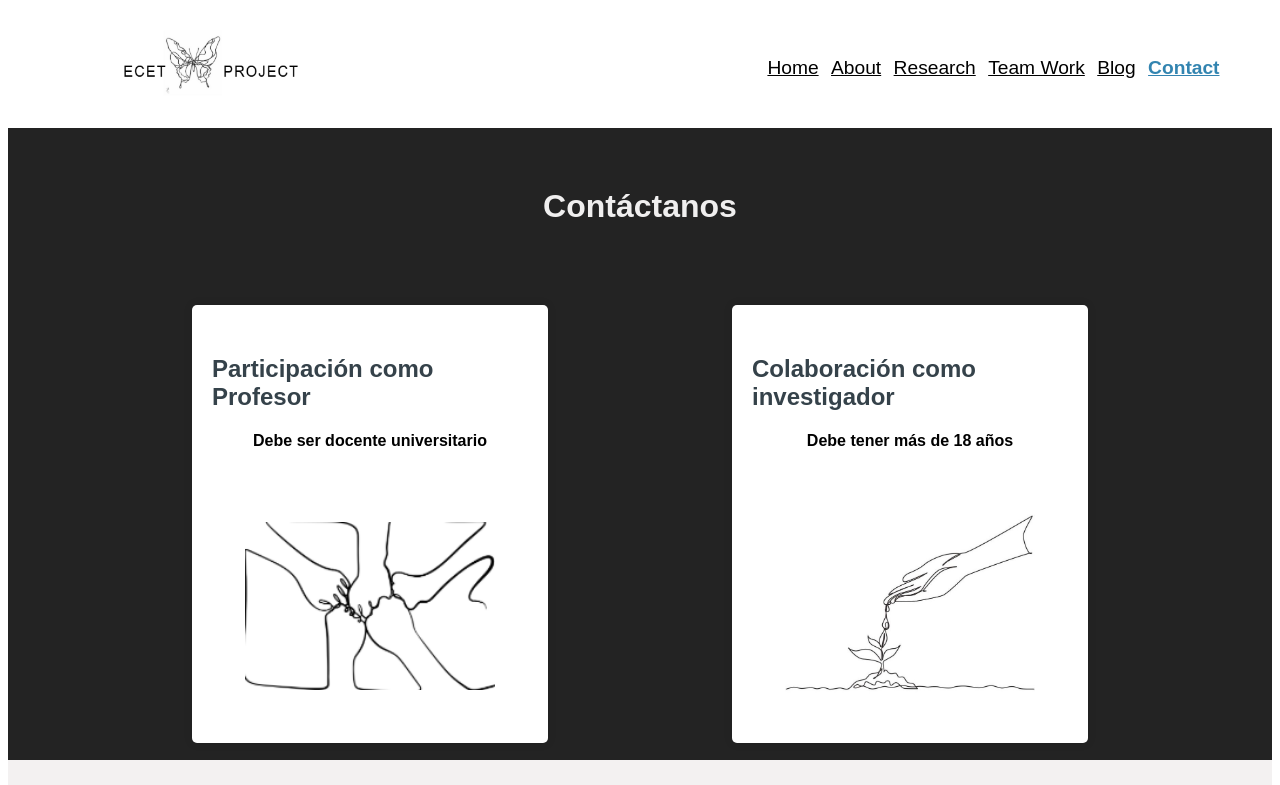
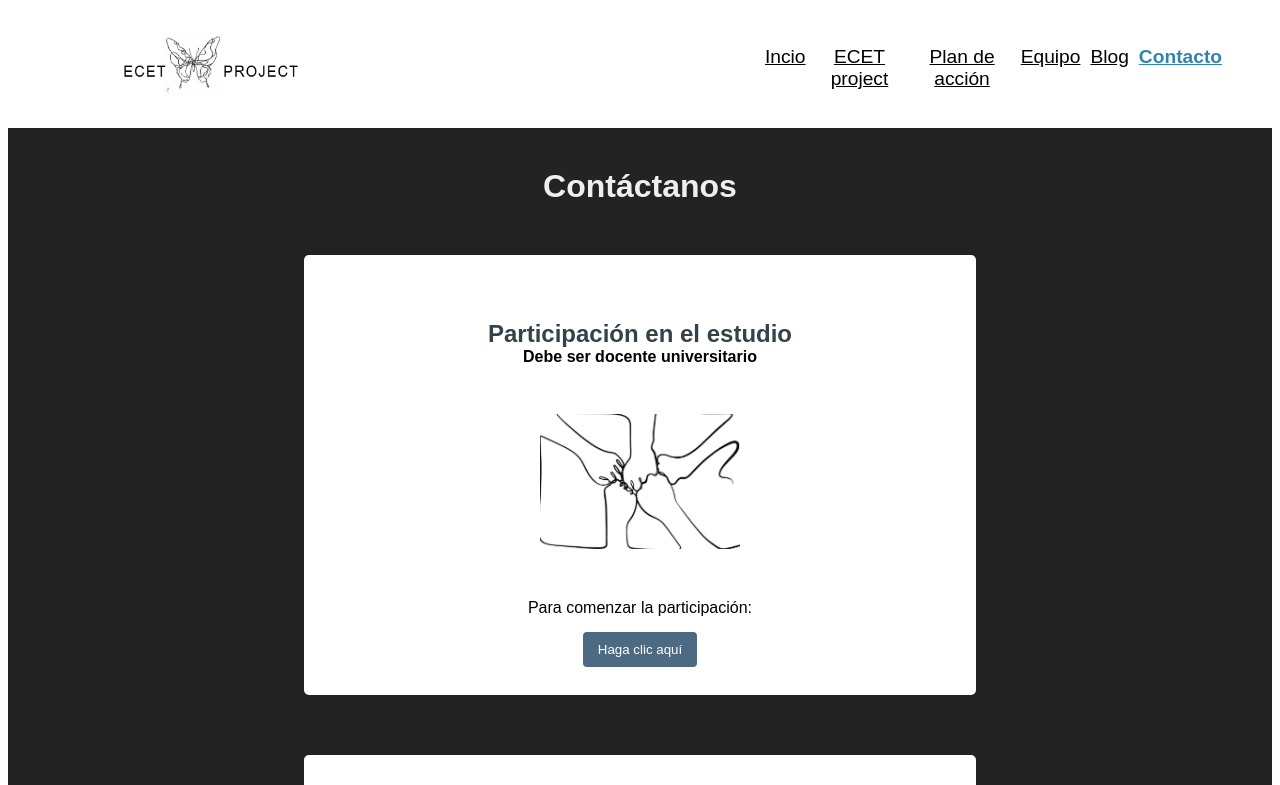
Before and after one commit to paula-munoz-teno/ECET, an Angular app: page /contact in a window 1280 px wide. Shown: the top 785 px of the page. Built offline with nearby package versions, Linux system fonts and the light colour scheme.

Commit message:
subida de archivos

```diff
--- a/src/app/components/header/header.component.html
+++ b/src/app/components/header/header.component.html
@@ -2,12 +2,12 @@
     <img id="logo" src="assets/img/logomari.png">
     <h1 id="title">My Books</h1>
     <div class="menu">
-        <a routerLink="home" routerLinkActive="active-link">Home</a>
-        <a routerLink="about" routerLinkActive="active-link">About</a>
-        <a routerLink="research" routerLinkActive="active-link">Research</a>
-        <a routerLink="teamWork" routerLinkActive="active-link">Team Work</a>
+        <a routerLink="home" routerLinkActive="active-link">Incio</a>
+        <a routerLink="about" routerLinkActive="active-link">ECET project</a>
+        <a routerLink="research" routerLinkActive="active-link">Plan de acción</a>
+        <a routerLink="teamWork" routerLinkActive="active-link">Equipo</a>
         <a routerLink="blog" routerLinkActive="active-link">Blog</a>
-        <a routerLink="contact" routerLinkActive="active-link">Contact</a>
+        <a routerLink="contact" routerLinkActive="active-link">Contacto</a>
 
     </div>
 </div>
--- a/src/app/pages/about/about.component.css
+++ b/src/app/pages/about/about.component.css
@@ -76,6 +76,15 @@ h2 {
     text-align: center; /* Centra el texto */
     margin: 0; /* Elimina márgenes que podrían causar saltos */
 }
+
+h3 {
+    color: rgba(202, 244, 250, 0.678);
+    width: 38%; /* Mantiene el ancho */
+    text-align: center; /* Centra el texto */
+    margin-top: 70px;
+    margin-bottom: 0;
+}
+
 
 
 
@@ -478,6 +487,13 @@ button:hover {
 }
 
 @media (max-width: 2500px) {
+
+    .padre {
+        width: 100%;
+        height: 100vh;
+        display: flex;
+        flex-direction: row;
+    }
     .card-container {
         display: flex; /* Usa flexbox para las tarjetas */
         justify-content: space-evenly; /* Espacio entre las tarjetas */
--- a/src/app/pages/blog/blog.component.css
+++ b/src/app/pages/blog/blog.component.css
@@ -4,7 +4,7 @@ body {
 
 .padre {
     width: 100%;
-    height:79vh;
+    height:75vh;
     display: flex;
     flex-direction: row;
 }
@@ -20,6 +20,7 @@ body {
     justify-content: left;
     align-items: center;
     padding: 0px 0px 40px 0px;
+    /* border: 2px solid yellow; */
 }
 
 h1 {
@@ -28,25 +29,9 @@ h1 {
     margin-bottom: 60px;
 }
 
-#isi #ecet{
-    width: 400px;
 
-}
-
-.card{
-    /* border:2px solid red; */
-    width:450px;
-    height: 550px;
-    background-color: white;
-    border-radius: 8px;
-    display: flex;
-    flex-direction: column;
-    justify-content: center;
-    align-items: center;
-
-}
 .hijo2 {
-    height: 60%;
+    height: 50%;
     /* border: 2px solid red; */
     /* background-color: #f0eded; */
     border-radius: 15px;
@@ -58,6 +43,27 @@ h1 {
     padding: 0px 0px 40px 0px;
     margin-top: 60px;
 }
+
+#isi #ecet{
+    width: 400px;
+
+}
+
+
+
+.card{
+    /* border:2px solid red; */
+    width:450px;
+    height: auto;
+    background-color: white;
+    border-radius: 8px;
+    display: flex;
+    flex-direction: column;
+    justify-content: center;
+    align-items: center;
+
+}
+
 
 .container {
     position: relative;
@@ -137,17 +143,22 @@ h3{
 
 
 
-@media (max-width: 1300px) {
+@media (max-width: 1800px) {
+
+
     .padre {
-        height: auto; /* Permite que la altura se ajuste automáticamente */
+        height: 100%; /* Permite que la altura se ajuste automáticamente */
         flex-direction: column; /* Cambia la dirección del flex a columna */
         margin-top: 10px; /* Ajusta el margen superior */
     }
 
+
+
     .hijo {
-        width: 90%; /* Ajusta el ancho de los hijos */
+        width: 100%; /* Ajusta el ancho de los hijos */
         padding: 20px; /* Agrega un poco de padding */
         align-items: center; /* Centra los elementos dentro de hijo */
+        /* border: 2px solid red; */
     }
 
     h1 {
@@ -163,7 +174,7 @@ h3{
     }
 
     .card {
-        width: 90%; /* Ajusta el ancho de las tarjetas */
+        width: 60%; /* Ajusta el ancho de las tarjetas */
         height: auto; /* Permite que la altura se ajuste automáticamente */
         margin: 10px auto; /* Agrega margen vertical entre tarjetas y centra */
     }
@@ -172,10 +183,11 @@ h3{
         flex-direction: column; /* Cambia la dirección del flex a columna */
         align-items: center; /* Centra los elementos */
         margin-top: 30px; /* Reduce el margen superior */
+        background-color: 2px solid yellow;
     }
 
     .image-container {
-        width: 90%; /* Ajusta el ancho de la imagen */
+        width: 70%; /* Ajusta el ancho de la imagen */
         margin: 0 auto; /* Centra el contenedor de la imagen */
     }
 
--- a/src/app/pages/contact/contact.component.css
+++ b/src/app/pages/contact/contact.component.css
@@ -9,7 +9,7 @@ body {
 
 .padre {
     width: 100%;
-    height: 79vh;
+    height: 75vh;
     display: flex;
     flex-direction: row;
 }
@@ -32,14 +32,10 @@ body {
     width: 100%;
     margin: auto;
     overflow: hidden;
+
 }
 
-header {
-    background-color: rgb(0, 255, 187); /* Color de fondo del botón */
-    color: black;
-    padding: 20px 0;
-    text-align: center;
-}
+
 
 .social-links {
     margin: 10px 0;
@@ -57,25 +53,26 @@ header {
     flex-direction: row;
     justify-content: space-evenly;
     align-items: stretch; /* Cambiado a stretch para que los formularios tengan la misma altura */
+    align-items: center;
     width: 100%;
     height: 70%;
-    padding-top: 40px;
+    padding-top: 0px;
 }
 
 .form-section {
     /* border: 2px solid red; */
     background: #ffffff;
     width: 25%;
-    padding: 20px;
+    padding: 10px 20px 10px 20px;
     margin: 10px 0;
     border-radius: 5px;
     box-shadow: 0 0 10px rgba(0, 0, 0, 0.1);
     display: flex;
     flex-direction: column;
-    /* justify-content: center; */
+    justify-content: space-around;
      /* Cambiado a space-between para alinear los elementos */
     align-items: center;
-    height: 90%;
+    height: 400px;
 
 }
 
@@ -97,18 +94,21 @@ h1 {
 h2 {
     color: #35424a;
     margin: 0; /* Asegúrate de que no haya margen que afecte la alineación */
-    padding-top: 30px;
+    /* border: 2px solid red; */
+    text-align: center;
+    margin-bottom: 0px;
 }
 
 h4{
     /* border: 2px solid red; */
+    margin-top: 0px;
     margin-bottom: 20px;
 }
 
 
 label {
     display: block;
-    margin: 10px 0 5px;
+    margin: 0px 0 5px;
 }
 
 input[type="text"],
@@ -116,19 +116,19 @@ input[type="email"],
 textarea {
     width: 90%; /* Aumenta el ancho a 90% o 100% según sea necesario */
     padding: 10px;
-    margin-bottom: 10px;
+    margin-bottom: 5px;
     border: 1px solid #ccc;
     border-radius: 4px;
 }
 
 .button-container {
-    /* border: 2px solid rgb(47, 255, 116); */
-    height: 200px;
+    /* border: 5px solid rgb(47, 255, 116); */
+    height: 150px;
     display: flex;
     flex-direction: column; /* Alinea el enlace y el botón verticalmente */
     align-items: center; /* Centra el contenido */
     justify-content: center;
-    margin-top: 80px; /* Espacio entre el enlace y el botón */
+    margin-top: 70px; /* Espacio entre el enlace y el botón */
     margin-bottom: 25px;
 }
 
@@ -141,7 +141,7 @@ button {
     cursor: pointer;
     border-radius: 4px;
     width: 150px; /* Ancho fijo para todos los botones */
-    margin: 10px 0; /* Margen vertical para separación */
+    margin: 10px 0px 90px 0px; /* Margen vertical para separación */
 }
 
 
@@ -151,13 +151,13 @@ button:hover {
 }
 
 #coop {
-    width: 250px;
-    margin-top: 70px;
+    width: 200px;
+    margin-top: 30px;
     margin-bottom: 0px;
 }
 
 #participation {
-    margin-top: 80px;
+    margin-top: 50px;
 }
 
 .but {
@@ -175,24 +175,60 @@ button:hover {
 
 
 
-/* Media Queries para ajustar el tamaño de las tarjetas */
-@media (max-width: 1200px) {
+/* Media Query para pantallas con un ancho máximo de 1300px */
+@media (max-width: 1300px) {
+
+
+.padre {
+    width: 100%;
+    height: 100%;
+    display: flex;
+    flex-direction: row;
+}
+
+.hijo {
+    background-color: rgb(6, 70, 109);
+    background-color: black;
+    background-color: rgb(35, 35, 35);
+    height: 100%;
+    width: 100%;
+    display: flex;
+    flex-direction: column;
+    justify-content: left;
+    align-items: center;
+    padding: 0px 0px 40px 0px;
+    /* border:2px solid orange; */
+}
+
+    .hijo2 {
+        /* border: 2px solid green; */
+        flex-direction: column; /* Cambia la dirección a columna para apilar las tarjetas verticalmente */
+        align-items: center; /* Centra las tarjetas horizontalmente */
+        height: 100%; /* Permite que la altura se ajuste automáticamente */
+        justify-content: center; /* Centra verticalmente las tarjetas en el contenedor */
+    }
+
     .form-section {
-        width: 40%; /* Aumenta el ancho de las secciones de formulario en pantallas medianas */
-        height: auto; /* Ajusta la altura automáticamente */
+        width: 50%; /* Aumenta el ancho de las secciones de formulario para que ocupen más espacio */
+       height: 400px;
+        margin: 30px 0; /* Añade margen vertical entre las tarjetas */
+        padding: 20px; /* Añade padding interno a las tarjetas */
+        display: flex; /* Asegura que el contenido interno se pueda centrar */
+        flex-direction: column; /* Mantiene la dirección de los elementos internos en columna */
+        justify-content: center; /* Centra el contenido verticalmente */
+        align-items: center; /* Centra el contenido horizontalmente */
+        /* border: 2px solid red; */
+    }
+
+    h1 {
+        margin-top: 40px; /* Reduce el margen superior del h1 */
+        margin-bottom: 20px; /* Reduce el margen inferior del h1 */
+        text-align: center; /* Centra el texto del encabezado */
+    }
+
+    button {
+        width: 100%; /* Hace que los botones ocupen todo el ancho disponible */
+        margin: 10px 0; /* Ajusta el margen vertical */
+
     }
 }
-
-@media (max-width: 800px) {
-    .form-section {
-        width: 60%; /* Aumenta el ancho de las secciones de formulario en pantallas más pequeñas */
-        height: auto; /* Ajusta la altura automáticamente */
-    }
-}
-
-@media (max-width: 500px) {
-    .form-section {
-        width: 90%; /* Las secciones de formulario ocupan casi todo el ancho en móviles */
-        height: auto; /* Ajusta la altura automáticamente */
-    }
-}
--- a/src/app/pages/contact/contact.component.html
+++ b/src/app/pages/contact/contact.component.html
@@ -3,7 +3,7 @@
         <h1>Contáctanos</h1>
         <div class="hijo2">
             <section class="form-section">
-                <h2>Participación como Profesor</h2>
+                <h2>Participación en el estudio</h2>
                 <h4>Debe ser docente universitario</h4>
                 <form id="participate-form">
                     <div class="button-container" id="bc1">
@@ -17,7 +17,7 @@
             </section>
 
             <section class="form-section">
-                <h2>Colaboración como investigador</h2>
+                <h2>Colaboración de investigación</h2>
                 <h4>Debe tener más de 18 años</h4>
                 <form id="motivation-form">
                     <div class="button-container" id="bc1">
--- a/src/app/pages/home/home.component.css
+++ b/src/app/pages/home/home.component.css
@@ -7,7 +7,7 @@ body {
 
 .padre {
     width: 100%;
-    height: 100vh;
+    height: 75vh;
     display: flex;
     flex-direction: column; /* Cambiado a columna para evitar problemas de alineación */
     justify-content: center; /* Centra verticalmente */
@@ -31,12 +31,12 @@ body {
 h1 {
     color: white;
     text-align: center;
-    /* padding-top: 5px; */
+    margin-top: 20px;
 }
 
 h2 {
     color: rgba(231, 229, 229, 0.893);
-    width: 38%; /* Mantiene el ancho */
+    width: 40%; /* Mantiene el ancho */
     text-align: center; /* Centra el texto */
     margin: 0; /* Elimina márgenes que podrían causar saltos */
 }
@@ -55,9 +55,10 @@ h2 {
 .video-container {
     width: 50%; /* Ajusta el ancho según sea necesario */
     height: auto; /* Permite que el contenedor ajuste su altura automáticamente */
-    max-width: 800px; /* Ancho máximo */
+    max-width: 600px; /* Ancho máximo */
     overflow: hidden; /* Para que no se desborde el contenido */
-    margin-top: 120px; /* Espaciado superior para el video */
+    margin-top: 60px; /* Espaciado superior para el video */
+    margin-bottom: 30px;
 }
 
 video {
@@ -65,28 +66,60 @@ video {
     height: auto; /* Mantiene la proporción del vídeo */
 }
 
+
+h1 {
+    color: white;
+    text-align: center;
+    margin-top: 60px;
+}
+
+h2 {
+    /* border: solid 2px red; */
+    color: rgba(231, 229, 229, 0.893);
+    width: 70%; /* Mantiene el ancho */
+    text-align: center; /* Centra el texto */
+    margin: 0; /* Elimina márgenes que podrían causar saltos */
+}
+
+.video-container {
+    /* border: 2px solid lavender; */
+    width: 80%; /* Ajusta el ancho según sea necesario */
+    height: 40%; /* Permite que el contenedor ajuste su altura automáticamente */
+    margin-top: 3%; /* Espaciado superior para el video */
+    margin-top: 60px; /* Reduce el margen superior */
+    margin-bottom: 60px;
+}
+
+video {
+    width: 100%; /* El vídeo ocupará todo el ancho del contenedor */
+    height: 100%; /* Mantiene la proporción del vídeo */
+}
+
+
+
 @media (min-width: 1283px) and (max-width: 1500px) {
     .padre {
-        height: 73vh; /* Ajusta la altura para pantallas más grandes */
-        border:2px solid red;
+        height: 70vh; /* Ajusta la altura para pantallas más grandes */
+        /* border:2px solid red; */
     }
 
     .hijo {
         background-color: rgb(35, 35, 35);
         width: 100%;
-        height: 600px;
+        height: 100%;
         display: flex;
         flex-direction: column;
         justify-content: center;
         align-items: center;
-        /* border: 2px solid greenyellow;  */
+        /* border: 2px solid rgb(255, 47, 227);  */
         /* Añadido borde */
     }
 
     h1 {
         color: white;
         text-align: center;
-        font-size: xx-large;
+        font-size: x-large;
+        margin-top: 60px;
     }
 
     h2 {
@@ -95,14 +128,16 @@ video {
         width: 70%; /* Mantiene el ancho */
         text-align: center; /* Centra el texto */
         margin: 0; /* Elimina márgenes que podrían causar saltos */
-        font-size: x-large;
+        font-size: large;
     }
 
     .video-container {
         /* border: 2px solid lavender; */
         width: 80%; /* Ajusta el ancho según sea necesario */
-        height: 55%; /* Permite que el contenedor ajuste su altura automáticamente */
+        height: 40%; /* Permite que el contenedor ajuste su altura automáticamente */
         margin-top: 3%; /* Espaciado superior para el video */
+        margin-top: 60px; /* Reduce el margen superior */
+        margin-bottom: 30px;
     }
 
     video {
@@ -142,7 +177,8 @@ video {
         /* border: 2px solid lavender; */
         width: 80%; /* Ajusta el ancho según sea necesario */
         height: 55%; /* Permite que el contenedor ajuste su altura automáticamente */
-        margin-top: 3%; /* Espaciado superior para el video */
+        margin-top: 60px; /* Reduce el margen superior */
+        margin-bottom: 30px;
     }
 
     video {
--- a/src/app/pages/home/home.component.html
+++ b/src/app/pages/home/home.component.html
@@ -1,8 +1,11 @@
 <div class="padre">
     <div class="hijo">
         <h1>
-            <span class="ecet-project">ECET project: </span>
-            <span class="hidden-text">Herramienta de apoyo docente para crear exámenes de opción múltiple.  </span>
+            <span class="ecet-project">ECET PROJECT </span>
+        </h1>
+
+        <h1>
+            <span class="hidden-text">ECET, la herramienta de apoyo docente para crear exámenes de opción múltiple.  </span>
         </h1>
 
         <h2 id="h2e">
--- a/src/app/pages/partners/partners.component.css
+++ b/src/app/pages/partners/partners.component.css
@@ -17,7 +17,7 @@
  .padre{
     /* border:2px solid orange; */
     width: 100%;
-    height:79vh;
+    height:75vh;
     display:flex;
     flex-direction: row;
 }
@@ -53,7 +53,8 @@ a{
 
 
 #contact{
-color:white;
+color:rgb(255, 255, 255);
+margin-bottom: 40px;
 }
 
 
@@ -99,7 +100,7 @@ h2{
     color:rgb(240, 239, 239);
     color: rgb(97, 126, 149);
     /* color:rgb(255, 251, 0); */
-    margin-top:60px;
+    margin-top:40px;
     /* background-color:rgb(6, 70, 109);
     background-color: rgb(65, 122, 168);; */
     /* border:2px solid red; */
@@ -120,6 +121,7 @@ h2{
     margin-top:60px;
     background-color:rgb(255, 221, 0); /* Color de fondo del botón */
 }
+
 
 .card button {
     background-color: #007BFF;
@@ -146,23 +148,27 @@ h2{
 }
 
 
-@media (max-width: 1300px) {
+@media (max-width: 1800px) {
     .padre {
         height: auto; /* Permite que la altura se ajuste automáticamente */
         flex-direction: column; /* Cambia la dirección del flex a columna */
         margin-top: 10px; /* Ajusta el margen superior */
     }
 
+
     .hijo {
-        width: 90%; /* Ajusta el ancho de los hijos */
+        width: 100%; /* Ajusta el ancho de los hijos */
         padding: 20px; /* Agrega un poco de padding */
+        /* border: 2px solid yellow; */
     }
 
     .hijo2 {
-        width: 90%; /* Ajusta el ancho de hijo2 */
+        width: 80%; /* Ajusta el ancho de hijo2 */
+        height: 80%;
         flex-direction: column; /* Cambia la dirección del flex a columna */
         align-items: center; /* Centra los elementos */
         margin-top: 30px; /* Reduce el margen superior */
+        /* border: 2px solid yellow; */
     }
 
     .card {
@@ -172,7 +178,6 @@ h2{
     }
 
     h1 {
-        font-size: 24px; /* Ajusta el tamaño de la fuente del h1 */
         margin-top: 30px; /* Reduce el margen superior */
     }
 
@@ -182,13 +187,22 @@ h2{
 
     .preg {
         flex-direction: column; /* Cambia la dirección del flex a columna */
+        flex-direction: column;
+    justify-content: left;
+    align-items:center;
         align-items: center; /* Centra los elementos */
         margin-top: 20px; /* Ajusta el margen superior */
+        /* border: 2px solid yellow; */
     }
 
-    #Pau, #Agus {
+    #Pau {
         height: 180px; /* Ajusta la altura de las imágenes */
         width: 180px; /* Ajusta el ancho de las imágenes */
+    }
+
+  #Agus {
+        height: 180px; /* Ajusta la altura de las imágenes */
+        width: 160px; /* Ajusta el ancho de las imágenes */
     }
 
     /* Ajustes para los botones */
--- a/src/app/pages/partners/partners.component.html
+++ b/src/app/pages/partners/partners.component.html
@@ -24,7 +24,7 @@
             </div>
         </div>
         <h2 class="preg">¿Quiere colaborar?</h2>
-        <a id="contact" href="/contact">Contáctanos</a>
+        <a id="contact" href="/contact">Contáctenos</a>
     </div>
 
 </div>
--- a/src/app/pages/reaserch/reaserch.component.css
+++ b/src/app/pages/reaserch/reaserch.component.css
@@ -1,13 +1,4 @@
-/* .padre{
-    border:2px solid orange;
-    background-color:rgb(6, 70, 109);
-    width: 100%;
-    height:89vh;
-    display:flex;
-    flex-direction: row;
-    margin-top: 15px;
-}
- */
+
  @import url('https://fonts.googleapis.com/css2?family=Roboto:wght@400;700&display=swap');
 
  body {
@@ -17,9 +8,9 @@
  .padre{
     /* border:2px solid orange; */
     width: 100%;
-    height:79vh;
+    height: 75vh;
     display:flex;
-    flex-direction: row;
+    flex-direction: column;
 }
 
 h3{
@@ -29,8 +20,6 @@ h3{
 }
 
 .hijo{
-    background-color:rgb(6, 70, 109);
-    background-color: black;
     background-color: rgb(35, 35, 35);
     /* background-color: white; */
     /* background-color: black; */
@@ -39,7 +28,7 @@ h3{
     width:100%;
     display:flex;
     flex-direction: column;
-    justify-content: left;
+    justify-content:center;
     align-items:center;
     padding: 0px 0px 40px 0px;
 }
@@ -55,33 +44,33 @@ h1{
 a{
     color:white;
     padding-top: 40px;
+    margin-bottom: 30px;
 
 
 }
-.hijo2{
-       /* border: 2px solid greenyellow; */
-    height:70%;
-    width:90%;
-    display:flex;
+
+.hijo2 {
+    border: 2px solid greenyellow;
+    height: 60%; /* Ajusta según sea necesario */
+    width: 90%;
+    display: flex;
     flex-direction: row;
     justify-content: space-evenly;
     align-items: center;
-    padding: 0px 0px 40px 0px;
-    margin-top: 100px;
+    padding: 0px 0px 30px 0px;
+    margin-top: 80px;
     flex-wrap: wrap; /* Permite que las tarjetas se envuelvan en la siguiente línea */
-
 }
 
-
-.hijo21{
-    /* border: 2px solid greenyellow; */
- height:100%;
- width:30%;
- display:flex;
- flex-direction: column;
- justify-content: space-evenly;
- align-items: center;
- padding: 0px 0px 40px 0px;
+.hijo21 {
+    border: 2px solid greenyellow;
+    height: 90%; /* Asegúrate de que esto esté bien */
+    width: 30%;
+    display: flex;
+    flex-direction: column;
+    justify-content: space-evenly;
+    align-items: center;
+    padding: 0px 0px 40px 0px;
 }
 
 
@@ -322,7 +311,8 @@ h2{
 @media (max-width: 1350px) {
     /* Ajustes para el contenedor principal */
     .padre {
-        border: 2px solid red; /* Cambia el borde para identificar el contenedor */
+        /* border: 2px solid red;  */
+        /* Cambia el borde para identificar el contenedor */
         height: auto; /* Permite que la altura se ajuste automáticamente */
         flex-direction: column; /* Cambia la dirección del flex a columna */
         margin-top: 10px; /* Ajusta el margen superior */
```
Also changed, not shown: src/app/pages/about/about.component.html (+7 -4 lines), src/app/pages/reaserch/reaserch.component.html (+5 -5 lines).
